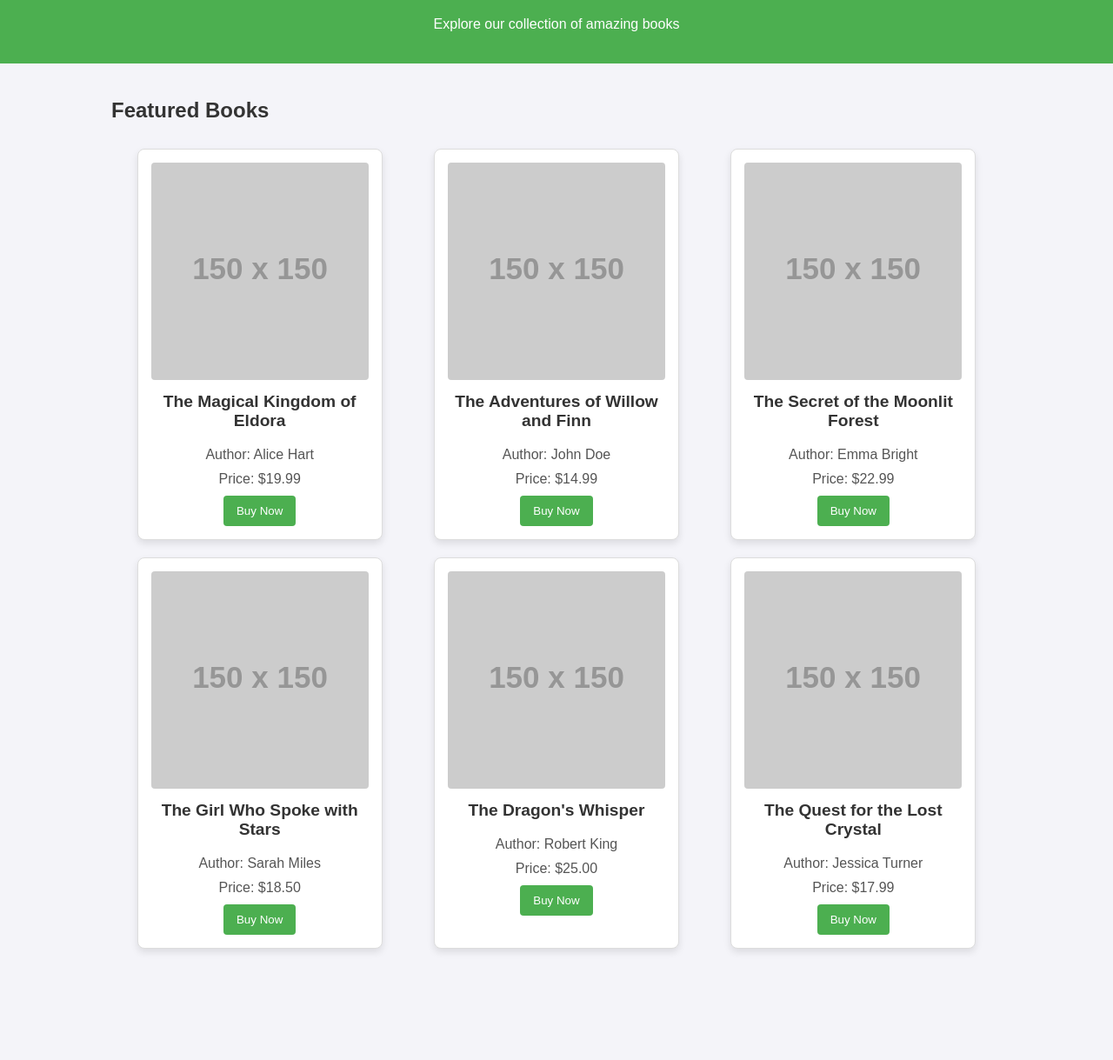
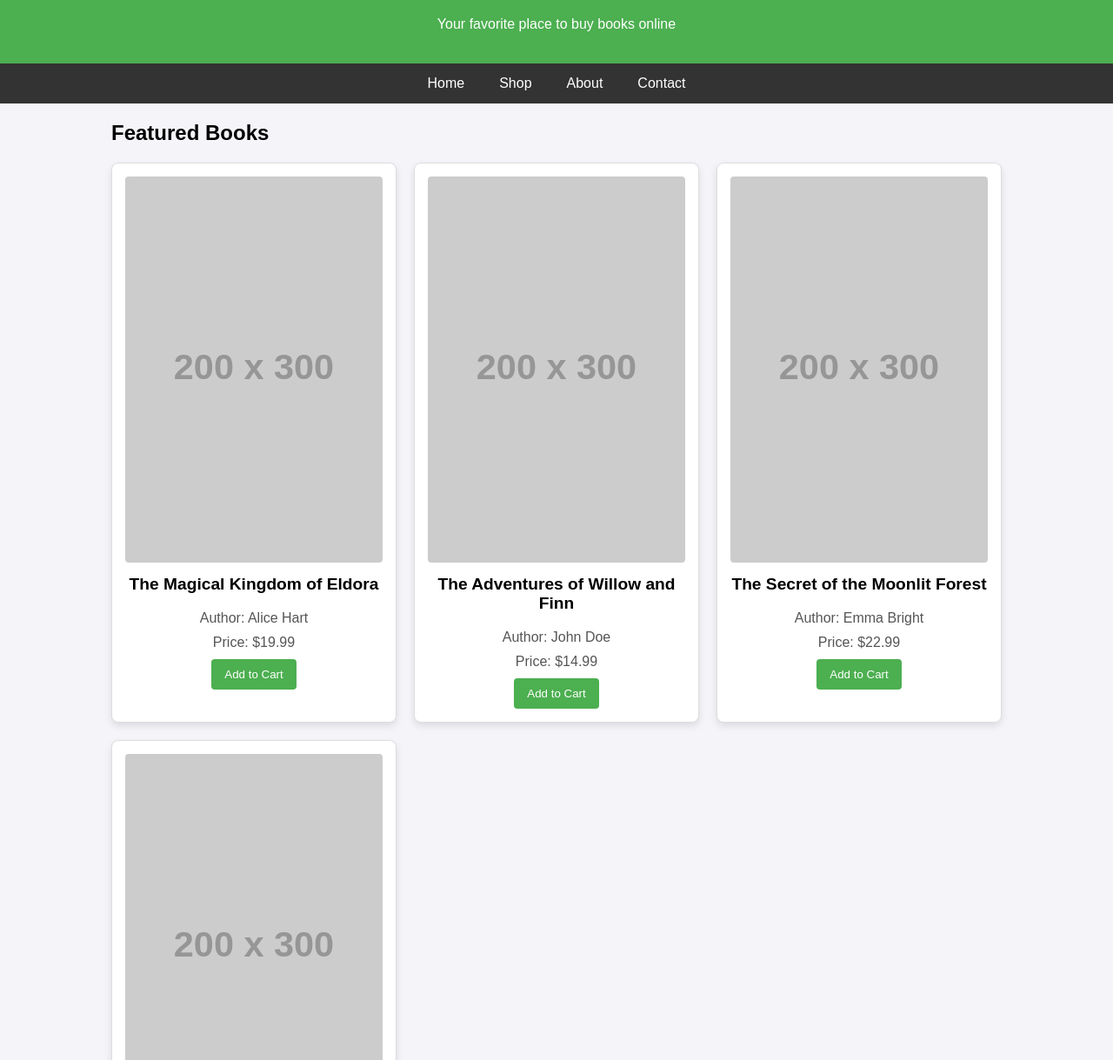
Before and after one commit to YogitaBadhe/AWS_EC2_Website_Project, a plain HTML site: page index.html in a window 1280 px wide. Shown: the part 81-1300 px from the top of the page at 87% size. Before the commit the page ends 1202 px from the top, so only its background shows below. Drawn offline with Linux system fonts and the light colour scheme; placeholder pictures from the web are drawn by us.

Commit message:
Added index.html file to the repository

```diff
--- a/index.html
+++ b/index.html
@@ -5,14 +5,15 @@
     <meta name="viewport" content="width=device-width, initial-scale=1.0">
     <title>My Bookstore</title>
     <style>
+        /* Global Styles */
         body {
             font-family: Arial, sans-serif;
-            background-color: #f4f4f9;
-            color: #333;
             margin: 0;
             padding: 0;
+            background-color: #f4f4f9;
         }
 
+        /* Header Styles */
         header {
             background-color: #4CAF50;
             color: white;
@@ -20,24 +21,41 @@
             text-align: center;
         }
 
+        /* Navigation Styles */
+        nav {
+            display: flex;
+            justify-content: center;
+            background-color: #333;
+        }
+
+        nav a {
+            color: white;
+            padding: 14px 20px;
+            text-decoration: none;
+            text-align: center;
+        }
+
+        nav a:hover {
+            background-color: #ddd;
+            color: black;
+        }
+
+        /* Book Listing Styles */
         .container {
             width: 80%;
-            margin: 0 auto;
-            padding: 20px;
+            margin: 20px auto;
         }
 
         .book-list {
-            display: flex;
-            flex-wrap: wrap;
-            justify-content: space-around;
+            display: grid;
+            grid-template-columns: repeat(auto-fill, minmax(250px, 1fr));
+            gap: 20px;
         }
 
         .book-item {
             background-color: white;
             border: 1px solid #ddd;
             border-radius: 8px;
-            margin: 10px;
-            width: 250px;
             padding: 15px;
             text-align: center;
             box-shadow: 0 4px 8px rgba(0, 0, 0, 0.1);
@@ -72,68 +90,82 @@
         .book-item button:hover {
             background-color: #45a049;
         }
+
+        /* Footer Styles */
+        footer {
+            text-align: center;
+            padding: 10px;
+            background-color: #333;
+            color: white;
+        }
     </style>
 </head>
 <body>
 
 <header>
     <h1>Welcome to My Bookstore!</h1>
-    <p>Explore our collection of amazing books</p>
+    <p>Your favorite place to buy books online</p>
 </header>
+
+<nav>
+    <a href="#">Home</a>
+    <a href="#">Shop</a>
+    <a href="#">About</a>
+    <a href="#">Contact</a>
+</nav>
 
 <div class="container">
     <h2>Featured Books</h2>
     <div class="book-list">
+        <!-- Book 1 -->
         <div class="book-item">
-            <img src="https://via.placeholder.com/150" alt="Book Cover">
+            <img src="https://via.placeholder.com/200x300" alt="Book Cover">
             <h3>The Magical Kingdom of Eldora</h3>
             <p>Author: Alice Hart</p>
             <p>Price: $19.99</p>
-            <button>Buy Now</button>
+            <button onclick="addToCart('The Magical Kingdom of Eldora')">Add to Cart</button>
         </div>
 
+        <!-- Book 2 -->
         <div class="book-item">
-            <img src="https://via.placeholder.com/150" alt="Book Cover">
+            <img src="https://via.placeholder.com/200x300" alt="Book Cover">
             <h3>The Adventures of Willow and Finn</h3>
             <p>Author: John Doe</p>
             <p>Price: $14.99</p>
-            <button>Buy Now</button>
+            <button onclick="addToCart('The Adventures of Willow and Finn')">Add to Cart</button>
         </div>
 
+        <!-- Book 3 -->
         <div class="book-item">
-            <img src="https://via.placeholder.com/150" alt="Book Cover">
+            <img src="https://via.placeholder.com/200x300" alt="Book Cover">
             <h3>The Secret of the Moonlit Forest</h3>
             <p>Author: Emma Bright</p>
             <p>Price: $22.99</p>
-            <button>Buy Now</button>
+            <button onclick="addToCart('The Secret of the Moonlit Forest')">Add to Cart</button>
         </div>
 
+        <!-- Book 4 -->
         <div class="book-item">
-            <img src="https://via.placeholder.com/150" alt="Book Cover">
-            <h3>The Girl Who Spoke with Stars</h3>
-            <p>Author: Sarah Miles</p>
-            <p>Price: $18.50</p>
-            <button>Buy Now</button>
-        </div>
-
-        <div class="book-item">
-            <img src="https://via.placeholder.com/150" alt="Book Cover">
+            <img src="https://via.placeholder.com/200x300" alt="Book Cover">
             <h3>The Dragon's Whisper</h3>
             <p>Author: Robert King</p>
             <p>Price: $25.00</p>
-            <button>Buy Now</button>
-        </div>
-
-        <div class="book-item">
-            <img src="https://via.placeholder.com/150" alt="Book Cover">
-            <h3>The Quest for the Lost Crystal</h3>
-            <p>Author: Jessica Turner</p>
-            <p>Price: $17.99</p>
-            <button>Buy Now</button>
+            <button onclick="addToCart('The Dragon\'s Whisper')">Add to Cart</button>
         </div>
 
     </div>
 </div>
 
+<footer>
+    <p>&copy; 2025 My Bookstore. All rights reserved.</p>
+</footer>
+
+<script>
+    // JavaScript for adding books to the cart
+    function addToCart(bookName) {
+        alert(bookName + ' has been added to your cart!');
+    }
+</script>
+
 </body>
 </html>
```
